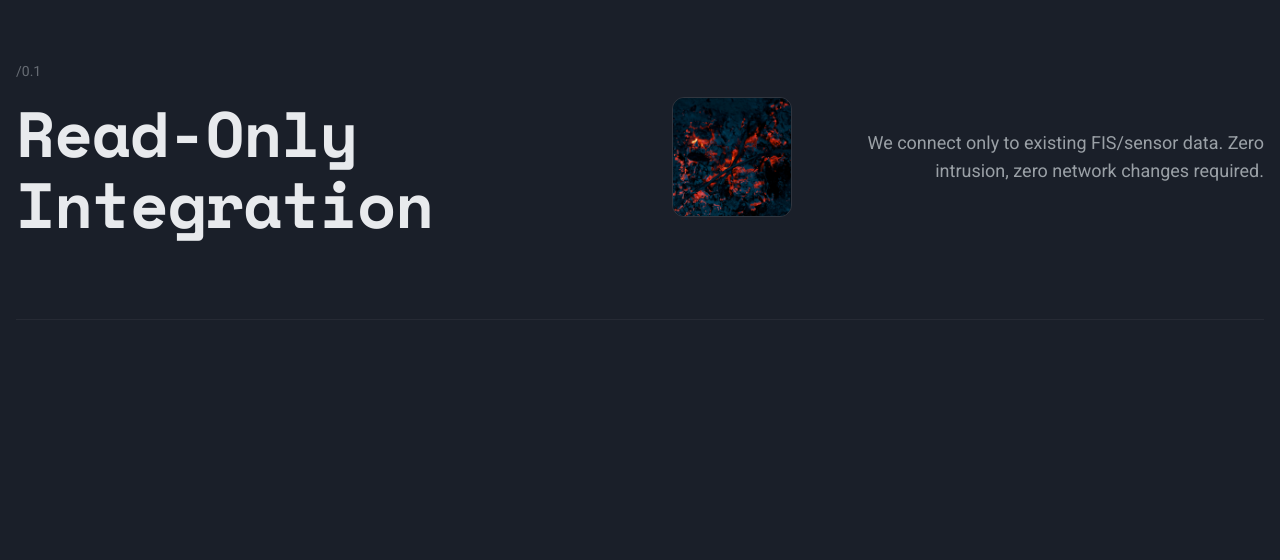
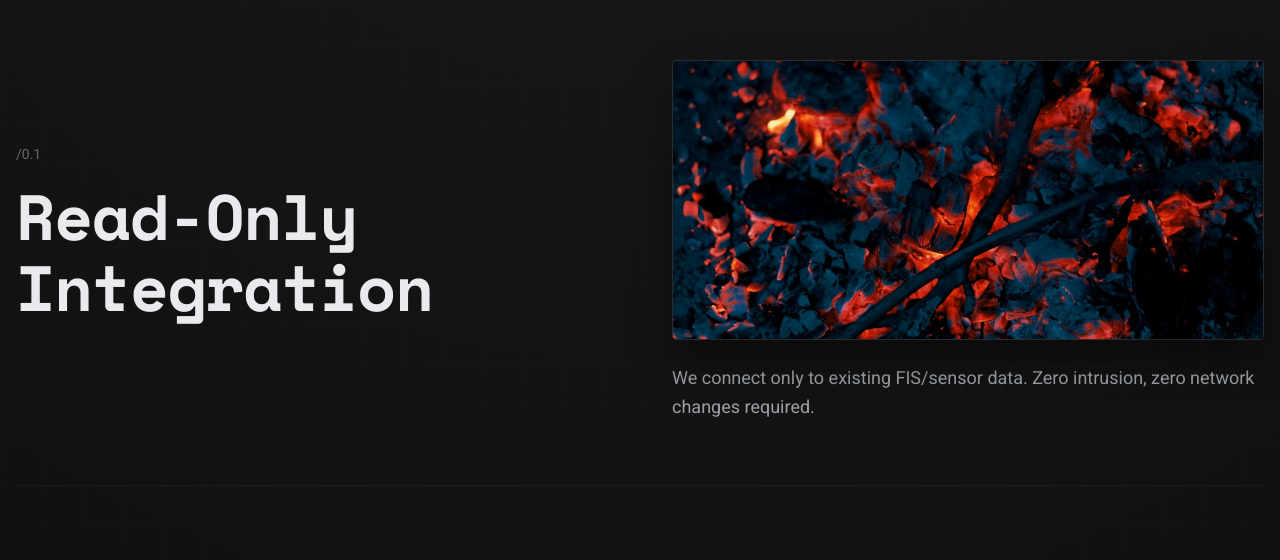
Before and after one commit to andrewgt3/gaia-predictive, a React (Vite) app: page / in a window 1280 px wide. Shown: the part 1273-1833 px from the top of the page. Built offline with nearby package versions, Linux system fonts and the light colour scheme.

Commit message:
Redesign Commitment section: Palantir style with large images and gradient

```diff
--- a/src/index.css
+++ b/src/index.css
@@ -423,8 +423,26 @@ section {
 
 /* Commitment Styles */
 .commitment {
-  background-color: var(--color-secondary);
+  background: radial-gradient(circle at 50% 0%, #1a1a1a 0%, #050505 100%);
   padding: var(--spacing-xxl) 0;
+  position: relative;
+  overflow: hidden;
+}
+
+/* Add a subtle grid overlay if desired, or keep it clean */
+.commitment::before {
+  content: '';
+  position: absolute;
+  top: 0;
+  left: 0;
+  width: 100%;
+  height: 100%;
+  background-image:
+    linear-gradient(rgba(255, 255, 255, 0.03) 1px, transparent 1px),
+    linear-gradient(90deg, rgba(255, 255, 255, 0.03) 1px, transparent 1px);
+  background-size: 40px 40px;
+  opacity: 0.3;
+  pointer-events: none;
 }
 
 .commitment-list {
@@ -471,37 +489,58 @@ section {
 
 .commitment-right {
   display: flex;
-  justify-content: flex-end;
-  align-items: center;
-  gap: var(--spacing-lg);
+  flex-direction: column;
+  justify-content: flex-start;
+  align-items: flex-start;
+  gap: var(--spacing-md);
+  width: 100%;
 }
 
 .commitment-image-container {
-  width: 120px;
-  height: 120px;
-  border-radius: 12px;
+  width: 100%;
+  height: 280px;
+  border-radius: 4px;
+  /* Sharper corners for tech feel */
   overflow: hidden;
   flex-shrink: 0;
   border: 1px solid rgba(255, 255, 255, 0.1);
+  box-shadow: 0 20px 40px rgba(0, 0, 0, 0.4);
+  position: relative;
+}
+
+/* Add a scanline or overlay effect to images */
+.commitment-image-container::after {
+  content: '';
+  position: absolute;
+  top: 0;
+  left: 0;
+  width: 100%;
+  height: 100%;
+  background: linear-gradient(to bottom, rgba(255, 255, 255, 0) 50%, rgba(0, 0, 0, 0.2) 50%);
+  background-size: 100% 4px;
+  opacity: 0.1;
+  pointer-events: none;
 }
 
 .commitment-image {
   width: 100%;
   height: 100%;
   object-fit: cover;
-  transition: transform 0.5s ease;
+  transition: transform 0.7s cubic-bezier(0.2, 1, 0.3, 1);
 }
 
 .commitment-item:hover .commitment-image {
-  transform: scale(1.1);
+  transform: scale(1.05);
 }
 
 .commitment-description {
   font-size: 1.125rem;
   line-height: 1.6;
   color: var(--color-text-secondary);
-  max-width: 500px;
-  text-align: right;
+  max-width: 100%;
+  text-align: left;
+  /* Left align for better readability */
+  margin-top: var(--spacing-sm);
 }
 
 /* Solutions Styles */
@@ -1660,7 +1699,7 @@ section {
   .commitment-image-container {
     width: 100%;
     max-width: 100%;
-    height: 200px;
+    height: 240px;
     margin-bottom: var(--spacing-md);
   }
 
```
